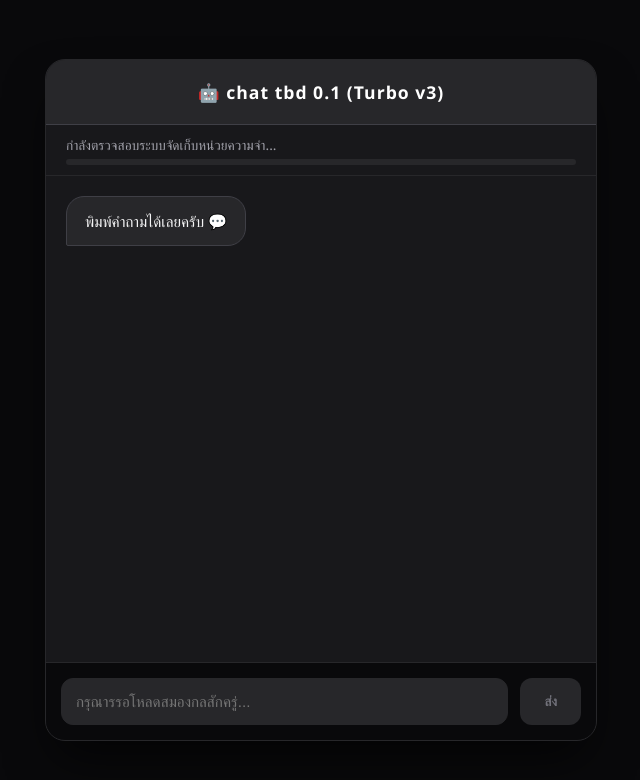
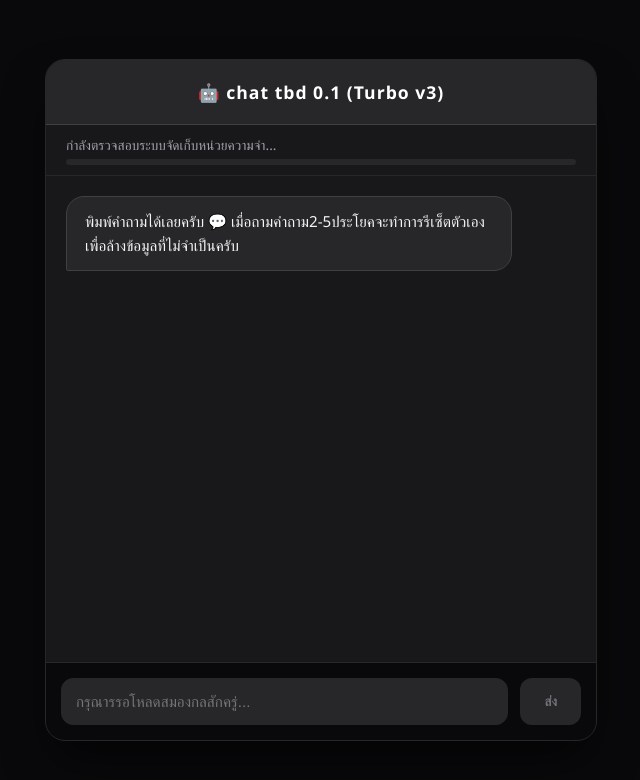
Before and after one commit to tbd5773-ai/chat-tbd, a plain HTML site: page index.html in a window 1280 px wide. Shown: the whole page, without its empty margins (319-959 px from the left). Drawn offline with Linux system fonts and the light colour scheme.

Commit message:
Update AI message in chat box with additional info

```diff
--- a/index.html
+++ b/index.html
@@ -157,7 +157,7 @@
         </div>
 
         <div class="chat-box" id="chat-box">
-            <div class="message ai-msg">พิมพ์คำถามได้เลยครับ 💬</div>
+            <div class="message ai-msg">พิมพ์คำถามได้เลยครับ 💬 เมื่อถามคำถาม2-5ประโยคจะทำการรีเซ็ตตัวเองเพื่อล้างข้อมูลที่ไม่จำเป็นครับ</div>
         </div>
 
         <div class="input-container">
```
